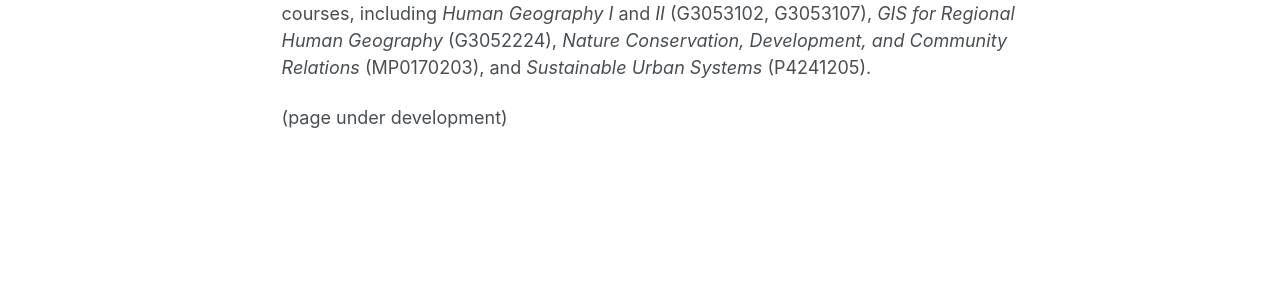
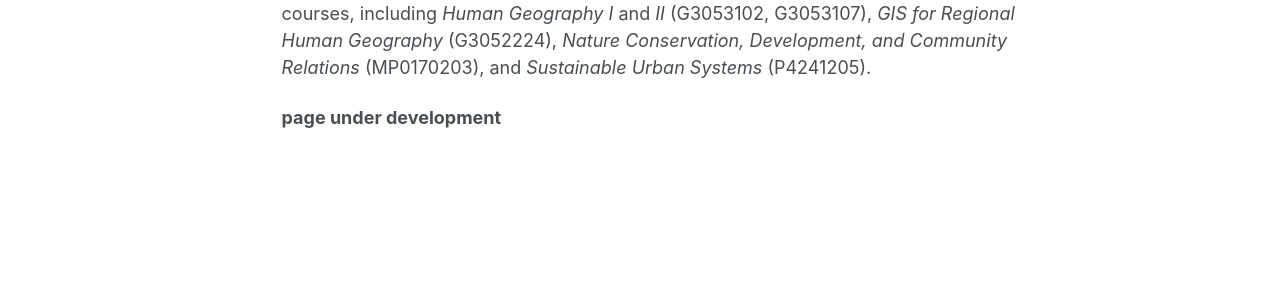
Before and after one commit to diegocidras/diegocidras.github.io, a Jekyll site: the page built from _pages/about.md, in a window 1280 px wide and 1140 px high. Shown: the part 604-904 px from the top of the window. Built offline with Jekyll 4.4.1, drawn with Linux system fonts in a browser that asks for light colours; some web fonts are replaced.

```diff
--- a/_pages/about.md
+++ b/_pages/about.md
@@ -11,4 +11,5 @@ Hi! I'm a geographer with a particular interest in understanding nature-culture
 
 My interests extend to other areas of Geography, such as mobility, geopolitics, inequality, and international cooperation. I am also passionate about maps and open-source GIS. I have primarily carried out my [teaching](https://www.usc.gal/gl/departamento/xeografia/directorio/diego-cidras-fernandez-358206) duties at the University of Santiago de Compostela, where, during the 2024/2025 academic year, I am teaching undergraduate and master’s courses, including _Human Geography I_ and _II_ (G3053102, G3053107), _GIS for Regional Human Geography_ (G3052224), _Nature Conservation, Development, and Community Relations_ (MP0170203), and _Sustainable Urban Systems_ (P4241205).
 
-(page under development)
+
+**page under development**
```
